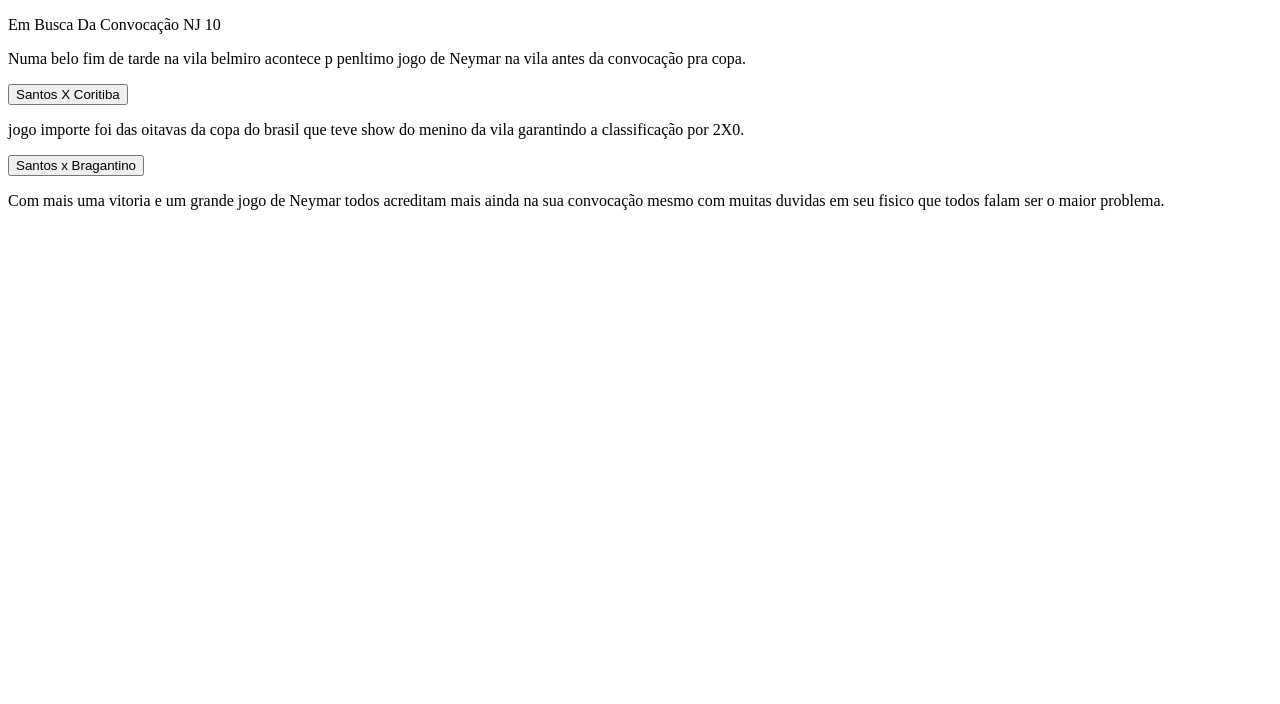
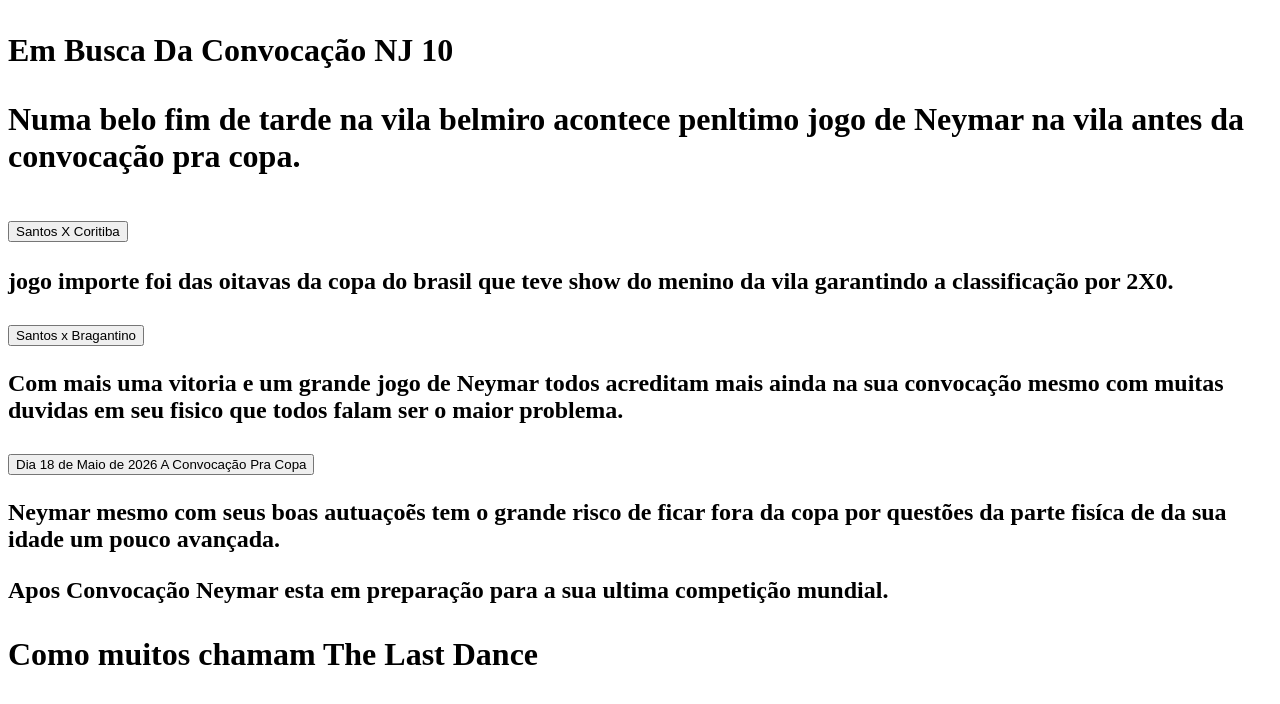
Before and after one commit to barretoiago-dot/site-de-historia, a plain HTML site: page index.html in a window 1280 px wide. Drawn offline with Linux system fonts and the light colour scheme.

Commit message:
Add files via upload

```diff
--- a/index.html
+++ b/index.html
@@ -9,14 +9,17 @@
 <body>
     <main>
          <div class="passo" fd="passo-0">
-            <p>Em Busca Da Convocação NJ 10</p>
-            <p> Numa belo fim de tarde  na vila belmiro acontece p penltimo jogo de Neymar na vila antes da convocação pra copa.</p>
-              <button> Santos X Coritiba</button>
-               <p>jogo importe foi das oitavas da copa do brasil que teve show do menino da vila garantindo a classificação por 2X0.<p>
+             <h1> <p>Em Busca Da Convocação NJ 10</p></h1>
+           <H1> <p> Numa belo fim de tarde  na vila belmiro acontece penltimo jogo de Neymar na vila antes da convocação pra copa.</p><H1>
+             <button> Santos X Coritiba</button>
+               <h2><p>jogo importe foi das oitavas da copa do brasil que teve show do menino da vila garantindo a classificação por 2X0.<p><H2>
                 <button>Santos x Bragantino</button>
                <p>Com mais uma vitoria e um grande jogo de Neymar todos acreditam mais ainda na sua convocação mesmo com muitas duvidas em seu fisico que todos falam ser o maior problema.</p>
+               <button>Dia 18 de Maio de 2026 A Convocação Pra Copa</button>
+               <p>Neymar mesmo com seus boas autuaçoẽs tem o grande risco de ficar fora da copa por questões da parte fisíca de da sua idade um pouco avançada. </p>
+            <p>Apos Convocação Neymar esta em preparação para a sua ultima competição mundial.</p>
 
-
+           <h1> <p>Como muitos chamam The Last Dance</p> <h1>
 
 
 
```
